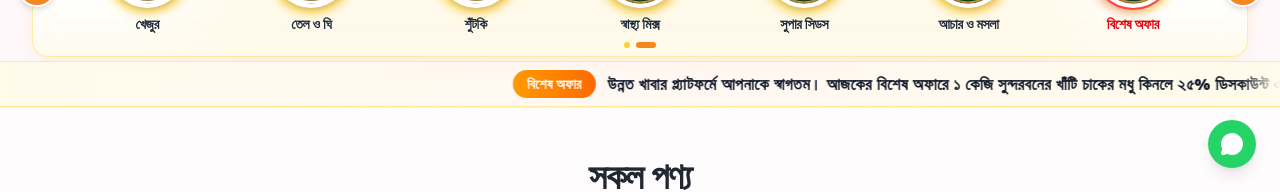
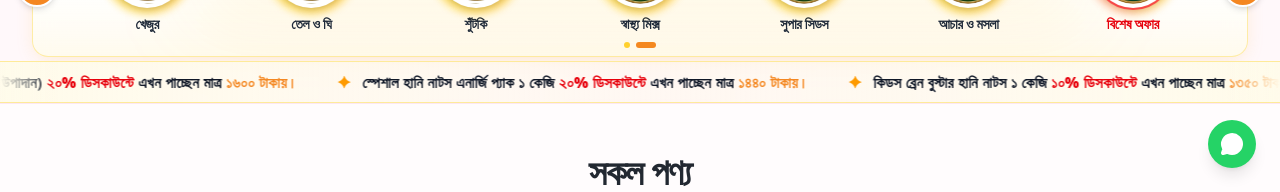
Before and after one commit to sakilahammed-dev/unnoto-khabar, a Next.js app: page / in a window 1280 px wide. Shown: the part 608-800 px from the top of the page. Built offline with nearby package versions, Linux system fonts and the light colour scheme.

Commit message:
feat: make running headline ticker show all 25 discounted products with continuous seamless loop

```diff
--- /dev/null
+++ b/scratch/capture_ticker_showcase.cjs
@@ -0,0 +1,67 @@
+const { spawn } = require('child_process');
+const http = require('http');
+const fs = require('fs');
+
+async function test() {
+  const chrome = spawn('google-chrome', [
+    '--headless=new',
+    '--remote-debugging-port=9294',
+    '--disable-gpu',
+    '--no-sandbox',
+    '--window-size=1600,1000',
+    'http://localhost:3000/'
+  ]);
+  await new Promise(r => setTimeout(r, 2200));
+
+  try {
+    const targets = await new Promise((resolve, reject) => {
+      http.get('http://127.0.0.1:9294/json', (res) => {
+        let data = '';
+        res.on('data', chunk => data += chunk);
+        res.on('end', () => resolve(JSON.parse(data)));
+      }).on('error', reject);
+    });
+
+    const pageTarget = targets.find(t => t.type === 'page');
+    const ws = new WebSocket(pageTarget.webSocketDebuggerUrl);
+    await new Promise((resolve) => ws.addEventListener('open', resolve));
+
+    let id = 1;
+    function send(method, params = {}) {
+      return new Promise((resolve) => {
+        const curId = id++;
+        const handler = (event) => {
+          const msg = JSON.parse(event.data);
+          if (msg.id === curId) {
+            ws.removeEventListener('message', handler);
+            resolve(msg.result);
+          }
+        };
+        ws.addEventListener('message', handler);
+        ws.send(JSON.stringify({ id: curId, method, params }));
+      });
+    }
+
+    await send('Network.enable');
+    await send('Page.enable');
+    await send('Runtime.enable');
+    await new Promise(r => setTimeout(r, 2000));
+
+    // Capture t1
+    const shot1 = await send('Page.captureScreenshot', { format: 'png' });
+    fs.writeFileSync('/home/assdi/.gemini/antigravity/brain/b2f24863-ebf9-4482-a180-c7f6a4ce986f/ticker_new_t1.png', Buffer.from(shot1.data, 'base64'));
+
+    // Wait 3 seconds to let marquee move
+    await new Promise(r => setTimeout(r, 3000));
+
+    // Capture t2
+    const shot2 = await send('Page.captureScreenshot', { format: 'png' });
+    fs.writeFileSync('/home/assdi/.gemini/antigravity/brain/b2f24863-ebf9-4482-a180-c7f6a4ce986f/ticker_new_t2.png', Buffer.from(shot2.data, 'base64'));
+
+    console.log('Ticker screenshots saved!');
+    ws.close();
+  } finally {
+    chrome.kill();
+  }
+}
+test().catch(console.error);
--- a/src/app/globals.css
+++ b/src/app/globals.css
@@ -106,3 +106,24 @@ body {
 .animate-marquee-smooth:hover {
   animation-play-state: paused;
 }
+
+/* Seamless Continuous All Offers Headline Marquee */
+@keyframes marquee-ticker-loop {
+  0% {
+    transform: translate3d(0%, 0, 0);
+  }
+  100% {
+    transform: translate3d(-50%, 0, 0);
+  }
+}
+
+.animate-marquee-ticker {
+  display: flex;
+  width: max-content;
+  will-change: transform;
+  animation: marquee-ticker-loop 120s linear infinite;
+}
+
+.animate-marquee-ticker:hover {
+  animation-play-state: paused;
+}
--- a/src/components/HeroBanner.tsx
+++ b/src/components/HeroBanner.tsx
@@ -1,12 +1,15 @@
 'use client';
 
-import React, { useState, useEffect, useRef, useCallback } from 'react';
+import React, { useState, useEffect, useRef, useCallback, useMemo } from 'react';
 import Image from 'next/image';
 import { ChevronLeft, ChevronRight } from 'lucide-react';
 import { HomeCategoryShowcase } from '@/components/HomeCategoryShowcase';
+import { getOfferProducts } from '@/data/catalog';
 
-const RUNNING_TICKER_TEXT =
-  '✦ উন্নত খাবার প্ল্যাটফর্মে আপনাকে স্বাগতম। ✦ আজকের বিশেষ অফার: ১ কেজি সুন্দরবনের খাঁটি চাকের মধু কিনলে ২৫% ডিসকাউন্ট এবং সারা দেশে ডেলিভারি চার্জ ফ্রি!';
+const toBanglaDigits = (num: number | string) => {
+  const banglaDigits = ['০', '১', '২', '৩', '৪', '৫', '৬', '৭', '৮', '৯'];
+  return num.toString().replace(/\d/g, (d) => banglaDigits[parseInt(d, 10)]);
+};
 
 const BANNERS = [
   {
@@ -18,6 +21,7 @@ const BANNERS = [
 ];
 
 export const HeroBanner: React.FC = () => {
+  const offerProducts = useMemo(() => getOfferProducts(), []);
   const [current, setCurrent] = useState(0);
   const [isHovered, setIsHovered] = useState(false);
   const touchStartX = useRef<number | null>(null);
@@ -195,21 +199,70 @@ export const HeroBanner: React.FC = () => {
         <HomeCategoryShowcase />
       </div>
 
-      {/* রানিং হেডলাইন স্ট্রিপ (স্ক্রিনের একদম নিচে থাকবে) */}
+      {/* রানিং হেডলাইন স্ট্রিপ: সকল ডিসকাউন্ট ও বিশেষ অফার পণ্যের অবিরাম স্ক্রলিং */}
       <div className="w-full shrink-0 border-y border-amber-200/80 bg-gradient-to-r from-amber-50 via-orange-50/50 to-amber-50 py-1.5 sm:py-2 overflow-hidden flex items-center relative shadow-2xs select-none">
         {/* দুই পাশে হালকা ফেড ওভারলে */}
-        <div className="pointer-events-none absolute left-0 top-0 bottom-0 w-6 sm:w-10 bg-gradient-to-r from-amber-50 to-transparent z-10" />
-        <div className="pointer-events-none absolute right-0 top-0 bottom-0 w-6 sm:w-10 bg-gradient-to-l from-amber-50 to-transparent z-10" />
+        <div className="pointer-events-none absolute left-0 top-0 bottom-0 w-8 sm:w-14 bg-gradient-to-r from-amber-50 to-transparent z-10" />
+        <div className="pointer-events-none absolute right-0 top-0 bottom-0 w-8 sm:w-14 bg-gradient-to-l from-amber-50 to-transparent z-10" />
 
         <div className="overflow-hidden w-full relative">
-          <div className="animate-marquee-single whitespace-nowrap flex items-center">
+          <div className="animate-marquee-ticker whitespace-nowrap flex items-center">
+            {/* Set 1 */}
             <div className="flex items-center shrink-0">
-              <span className="inline-flex items-center px-3.5 py-1 rounded-full bg-gradient-to-r from-amber-500 to-orange-500 text-white text-xs sm:text-[13px] md:text-sm font-bold shadow-xs mr-3">
-                বিশেষ অফার
-              </span>
-              <span className="text-gray-900 tracking-wide text-xs sm:text-[15px] md:text-[16.5px] font-extrabold">
-                উন্নত খাবার প্ল্যাটফর্মে আপনাকে স্বাগতম। আজকের বিশেষ অফারে ১ কেজি সুন্দরবনের খাঁটি চাকের মধু কিনলে ২৫% ডিসকাউন্ট এবং সারাদেশে ডেলিভারি চার্জ ফ্রি!
-              </span>
+              {offerProducts.map((p) => {
+                const variant = p.variants[0];
+                return (
+                  <span
+                    key={`ticker-1-${p.id}`}
+                    onClick={() => {
+                      const el = document.getElementById(`product-${p.id}`) || document.getElementById('catalog-products-section');
+                      if (el) el.scrollIntoView({ behavior: 'smooth' });
+                    }}
+                    className="inline-flex items-center shrink-0 mx-3 sm:mx-5 cursor-pointer hover:opacity-85 transition"
+                  >
+                    <span className="text-amber-500 font-black mr-2 sm:mr-3 select-none text-sm sm:text-base">✦</span>
+                    <span className="text-gray-900 tracking-wide text-xs sm:text-[14px] md:text-[15px] font-bold">
+                      {p.banglaName}{' '}
+                      <span className="text-red-600 font-extrabold">
+                        {toBanglaDigits(p.discountPercentage || 0)}% ডিসকাউন্টে
+                      </span>{' '}
+                      এখন পাচ্ছেন মাত্র{' '}
+                      <span className="text-[#f48721] font-extrabold">
+                        {toBanglaDigits(variant.price)} টাকায়।
+                      </span>
+                    </span>
+                  </span>
+                );
+              })}
+            </div>
+
+            {/* Set 2 (১০০% নিরবচ্ছিন্ন ইনফিনিট লুপের জন্য হুবহু দ্বিতীয় সেট) */}
+            <div className="flex items-center shrink-0" aria-hidden="true">
+              {offerProducts.map((p) => {
+                const variant = p.variants[0];
+                return (
+                  <span
+                    key={`ticker-2-${p.id}`}
+                    onClick={() => {
+                      const el = document.getElementById(`product-${p.id}`) || document.getElementById('catalog-products-section');
+                      if (el) el.scrollIntoView({ behavior: 'smooth' });
+                    }}
+                    className="inline-flex items-center shrink-0 mx-3 sm:mx-5 cursor-pointer hover:opacity-85 transition"
+                  >
+                    <span className="text-amber-500 font-black mr-2 sm:mr-3 select-none text-sm sm:text-base">✦</span>
+                    <span className="text-gray-900 tracking-wide text-xs sm:text-[14px] md:text-[15px] font-bold">
+                      {p.banglaName}{' '}
+                      <span className="text-red-600 font-extrabold">
+                        {toBanglaDigits(p.discountPercentage || 0)}% ডিসকাউন্টে
+                      </span>{' '}
+                      এখন পাচ্ছেন মাত্র{' '}
+                      <span className="text-[#f48721] font-extrabold">
+                        {toBanglaDigits(variant.price)} টাকায়।
+                      </span>
+                    </span>
+                  </span>
+                );
+              })}
             </div>
           </div>
         </div>
```
